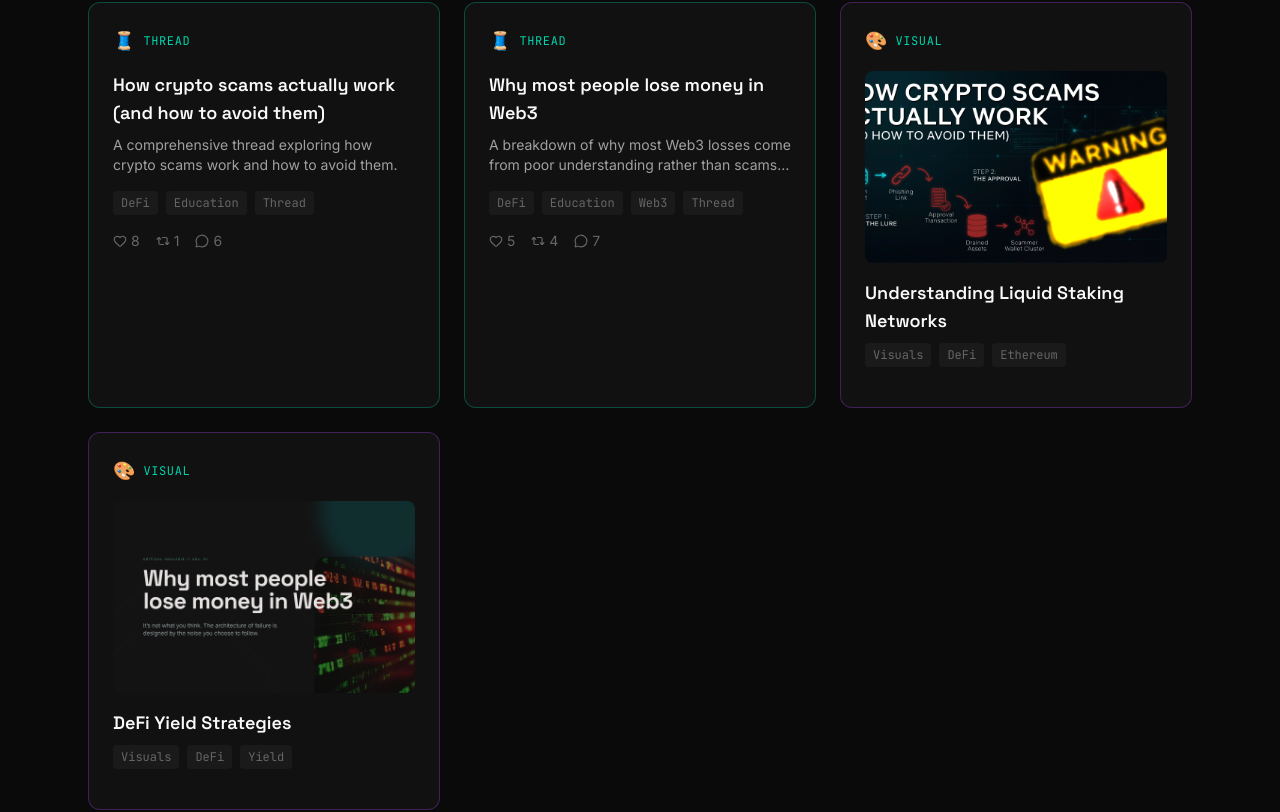
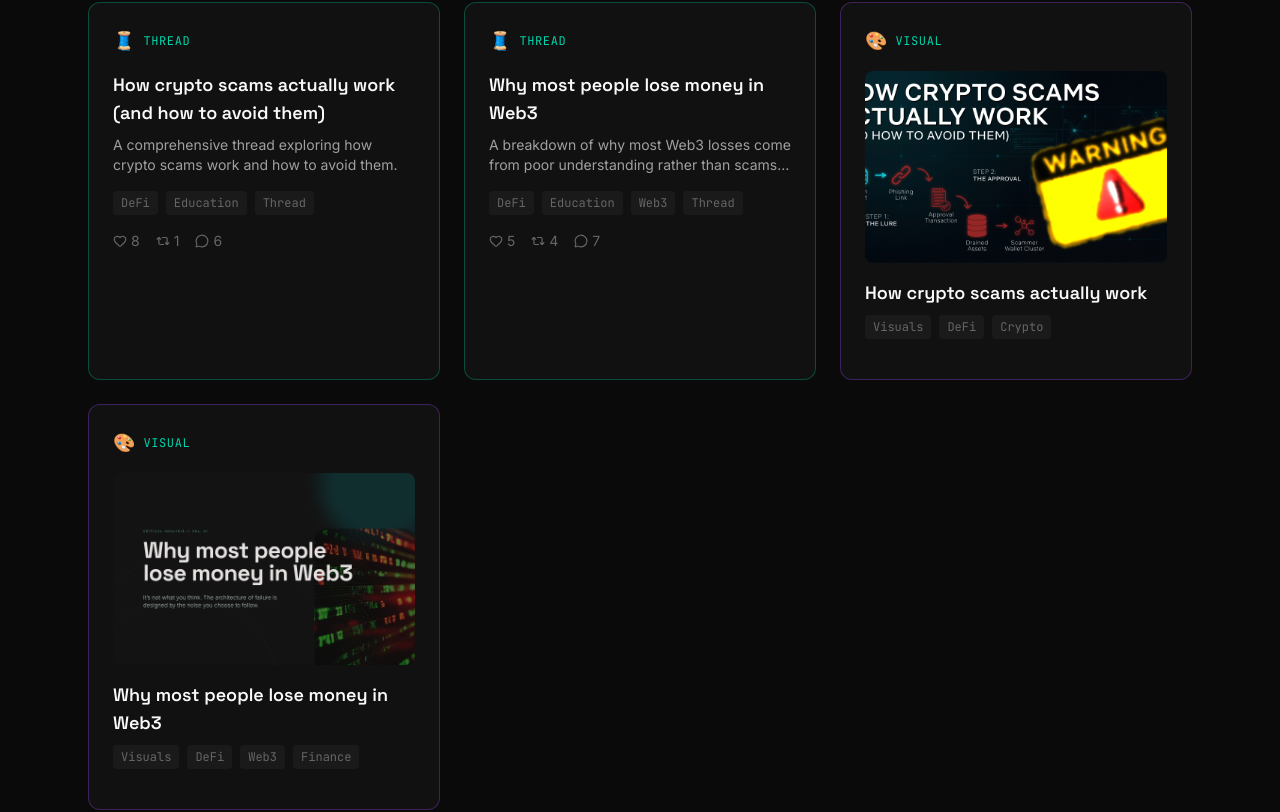
Before and after one commit to Ayosensei/saturn-onchain, a React (Vite) app: page / in a window 1280 px wide. Shown: the part 1985-2797 px from the top of the page. Built offline with nearby package versions, Linux system fonts and the light colour scheme.

Commit message:
Porfolio Section Updates

```diff
--- a/src/data/content.js
+++ b/src/data/content.js
@@ -36,11 +36,10 @@ export const portfolioItems = [
   {
     id: 3,
     type: "visual",
-    title: "Understanding Liquid Staking Networks",
+    title: "How crypto scams actually work",
     description:
       "",
-    tags: ["Visuals", "DeFi", "Ethereum"],
-    metrics: { likes: 34, reposts: 12, replies: 5 },
+    tags: ["Visuals", "DeFi", "Crypto"],
     link: "",
     image: "/thread1.png",
     featured: false,
@@ -48,10 +47,10 @@ export const portfolioItems = [
   {
     id: 4,
     type: "visual",
-    title: "DeFi Yield Strategies",
-    description: "Visual breakdown of sustainable yield generation in DeFi.",
-    tags: ["Visuals", "DeFi", "Yield"],
-    metrics: { likes: 89, reposts: 23, replies: 8 },
+    title: "Why most people lose money in Web3",
+    description:
+      "",
+    tags: ["Visuals", "DeFi", "Web3", "Finance"],
     link: "https://x.com/saturn_onchain",
     image: "/thread2.png",
     featured: false,
```
